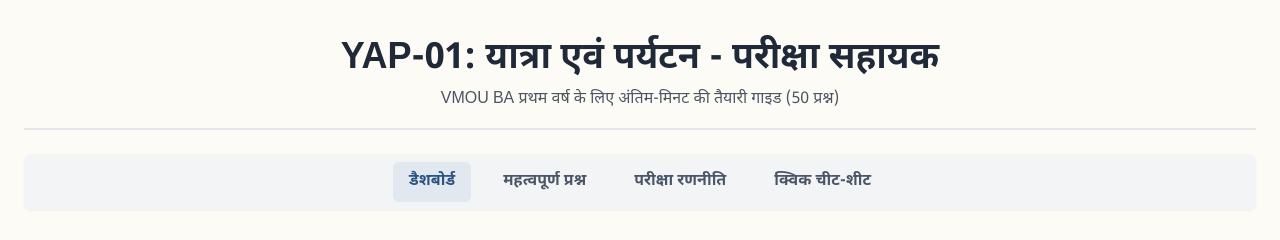
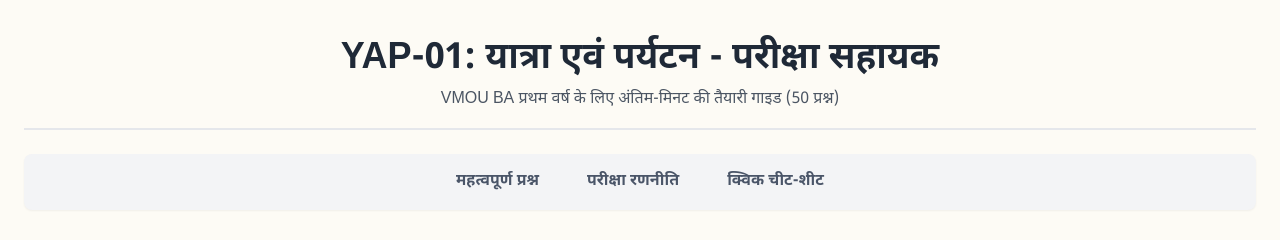
Before and after one commit to Mukesh1008/study-Material, a plain HTML site: page index.html in a window 1280 px wide. Drawn offline with nearby package versions, Linux system fonts and the light colour scheme.

Commit message:
Update index.html

```diff
--- a/index.html
+++ b/index.html
@@ -82,7 +82,6 @@
         </header>
 
         <nav class="flex justify-center flex-wrap gap-2 md:gap-4 mb-6 bg-gray-100 p-2 rounded-lg shadow-sm">
-            <button class="nav-btn font-semibold py-2 px-4 rounded-md active" data-target="dashboard">डैशबोर्ड</button>
             <button class="nav-btn font-semibold py-2 px-4 rounded-md" data-target="questions">महत्वपूर्ण प्रश्न</button>
             <button class="nav-btn font-semibold py-2 px-4 rounded-md" data-target="strategy">परीक्षा रणनीति</button>
             <button class="nav-btn font-semibold py-2 px-4 rounded-md" data-target="cheatsheet">क्विक चीट-शीट</button>
```
